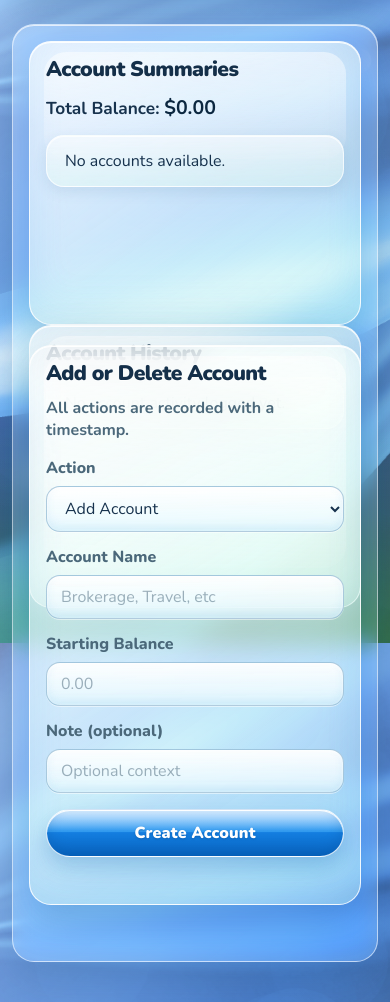
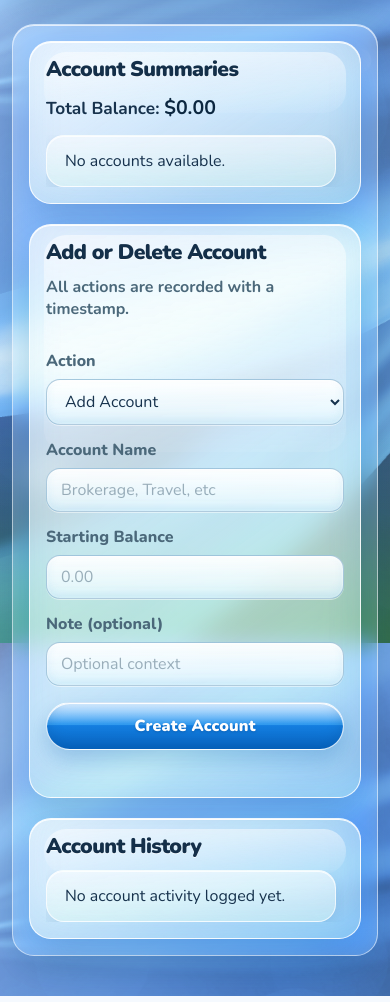
Before and after one commit to setzexe/CyFi, a Flask app: page /accounts/manage in a window 390 px wide. Shown: the part 201-1203 px from the top of the page. Run offline with Flask 3, Linux system fonts and the light colour scheme; data that the repository does not hold is empty; some libraries are stand-ins or nearby versions.

Commit message:
UI Finished ^^

```diff
--- a/static/account_manage.css
+++ b/static/account_manage.css
@@ -22,7 +22,7 @@
   --success: #148451;
   --shadow: rgba(23, 83, 130, 0.24);
   --glass-blur: 18px;
-  --hero-url: url("/static/images/aero-bg.jpg");
+  --hero-url: url("/static/images/aero-bg.png");
 }
 
 * {
@@ -167,8 +167,8 @@ h1 {
   display: grid;
   grid-template-columns: repeat(2, minmax(0, 1fr));
   grid-template-areas:
-    "form accounts"
-    "bills recent";
+    "summary action"
+    "history history";
   gap: 20px;
   background:
     linear-gradient(145deg, rgba(255, 255, 255, 0.28), rgba(210, 244, 255, 0.18));
@@ -215,20 +215,16 @@ h1 {
   z-index: 1;
 }
 
-.form-card {
-  grid-area: form;
+.summary-card {
+  grid-area: summary;
 }
 
-.account-card {
-  grid-area: accounts;
+.action-card {
+  grid-area: action;
 }
 
-.recent-card {
-  grid-area: recent;
-}
-
-.bills-card {
-  grid-area: bills;
+.history-card {
+  grid-area: history;
 }
 
 h2 {
@@ -290,25 +286,30 @@ textarea:focus {
     0 0 22px rgba(31, 159, 242, 0.18);
 }
 
-.form-card form {
+.action-card form {
   display: grid;
   grid-template-columns: repeat(2, minmax(0, 1fr));
   column-gap: 16px;
   align-items: end;
 }
 
-.form-card h2,
-.form-card .hint,
-.form-card .message {
+.action-card h2,
+.action-card .hint,
+.action-card .message {
   grid-column: 1 / -1;
 }
 
-.form-card label:nth-of-type(1),
-.form-card label:nth-of-type(1) + select,
-.form-card label:nth-of-type(3),
-.form-card label:nth-of-type(3) + input,
-.form-card label:nth-of-type(5),
-.form-card label:nth-of-type(5) + input {
+#addFields,
+#deleteFields {
+  grid-column: 1 / -1;
+}
+
+.action-card label:nth-of-type(1),
+.action-card label:nth-of-type(1) + select,
+.action-card label:nth-of-type(3),
+.action-card label:nth-of-type(3) + input,
+.action-card label:nth-of-type(5),
+.action-card label:nth-of-type(5) + input {
   grid-column: 1 / -1;
 }
 
@@ -398,6 +399,37 @@ textarea:focus {
   gap: 12px;
 }
 
+.scroll-stack {
+  padding-right: 8px;
+  overflow-y: auto;
+  overscroll-behavior: contain;
+  scrollbar-width: thin;
+  scrollbar-color: rgba(20, 142, 232, 0.62) rgba(255, 255, 255, 0.28);
+}
+
+.account-summary-stack {
+  max-height: 344px;
+}
+
+.account-history-stack {
+  max-height: 418px;
+}
+
+.scroll-stack::-webkit-scrollbar {
+  width: 10px;
+}
+
+.scroll-stack::-webkit-scrollbar-track {
+  border-radius: 999px;
+  background: rgba(255, 255, 255, 0.28);
+}
+
+.scroll-stack::-webkit-scrollbar-thumb {
+  border: 2px solid rgba(255, 255, 255, 0.46);
+  border-radius: 999px;
+  background: rgba(20, 142, 232, 0.62);
+}
+
 .stack li {
   padding: 14px 18px;
   border: 1px solid rgba(255, 255, 255, 0.7);
@@ -480,23 +512,27 @@ textarea:focus {
   .layout {
     grid-template-columns: 1fr;
     grid-template-areas:
-      "form"
-      "accounts"
-      "recent"
-      "bills";
+      "summary"
+      "action"
+      "history";
     padding: 16px;
   }
 
-  .form-card form {
+  .action-card form {
     grid-template-columns: 1fr;
   }
 
-  .form-card label,
-  .form-card input,
-  .form-card select,
-  .form-card textarea,
+  .action-card label,
+  .action-card input,
+  .action-card select,
+  .action-card textarea,
   .primary-btn {
     grid-column: 1 / -1;
+  }
+
+  .account-summary-stack,
+  .account-history-stack {
+    max-height: 70vh;
   }
 }
 
--- a/static/account_manage.js
+++ b/static/account_manage.js
@@ -38,6 +38,25 @@ function formatDateTime(value) {
     dateStyle: "medium",
     timeStyle: "short",
   }).format(parsed);
+}
+
+function normalizeMoneyInput(value, { allowNegative = false } = {}) {
+  const hasLeadingMinus = allowNegative && value.trimStart().startsWith("-");
+  const cleaned = value.replace(/[^\d.]/g, "");
+  const [whole, ...decimalParts] = cleaned.split(".");
+  const decimals = decimalParts.join("").slice(0, 2);
+  const unsigned = decimalParts.length ? `${whole}.${decimals}` : whole;
+  return `${hasLeadingMinus ? "-" : ""}${unsigned}`;
+}
+
+function parseMoney(value, { allowNegative = false } = {}) {
+  const trimmed = value.trim();
+  const pattern = allowNegative ? /^-?\d+(\.\d{1,2})?$/ : /^\d+(\.\d{1,2})?$/;
+  if (!pattern.test(trimmed)) {
+    return Number.NaN;
+  }
+
+  return Number.parseFloat(trimmed);
 }
 
 function clearChildren(node) {
@@ -145,7 +164,7 @@ function syncActionView() {
 
 function payloadForCreate() {
   const name = ui.newAccountName.value.trim();
-  const startingBalance = Number.parseFloat(ui.newStartingBalance.value);
+  const startingBalance = parseMoney(ui.newStartingBalance.value, { allowNegative: true });
   const note = ui.newAccountNote.value.trim();
 
   if (!name) {
@@ -239,6 +258,12 @@ async function handleSubmit(event) {
 
 ui.actionSelect.addEventListener("change", syncActionView);
 ui.actionForm.addEventListener("submit", handleSubmit);
+ui.newStartingBalance.addEventListener("input", () => {
+  const cleaned = normalizeMoneyInput(ui.newStartingBalance.value, { allowNegative: true });
+  if (ui.newStartingBalance.value !== cleaned) {
+    ui.newStartingBalance.value = cleaned;
+  }
+});
 
 syncActionView();
 loadPageData().catch((error) => {
--- a/static/account_transactions.css
+++ b/static/account_transactions.css
@@ -14,7 +14,7 @@
   --accent-soft: rgba(41, 171, 226, 0.16);
   --shadow: rgba(23, 83, 130, 0.24);
   --border: rgba(94, 154, 196, 0.38);
-  --hero-url: url("/static/images/aero-bg.jpg");
+  --hero-url: url("/static/images/aero-bg.png");
 }
 
 @import url("https://fonts.googleapis.com/css2?family=Nunito:wght@400;600;700;800;900&display=swap");
--- a/templates/accounts_manage.html
+++ b/templates/accounts_manage.html
@@ -17,20 +17,13 @@
     </header>
 
     <main class="layout">
-      <section class="left-column">
-        <article class="card">
-          <h2>Account Summaries</h2>
-          <p class="total">Total Balance: <strong id="manageTotalBalance">$0.00</strong></p>
-          <ul id="manageAccountsList" class="stack"></ul>
-        </article>
-
-        <article class="card">
-          <h2>Account History</h2>
-          <ul id="manageHistoryList" class="stack"></ul>
-        </article>
+      <section class="card summary-card">
+        <h2>Account Summaries</h2>
+        <p class="total">Total Balance: <strong id="manageTotalBalance">$0.00</strong></p>
+        <ul id="manageAccountsList" class="stack scroll-stack account-summary-stack"></ul>
       </section>
 
-      <section class="card right-column">
+      <section class="card action-card">
         <h2>Add or Delete Account</h2>
         <p class="hint">All actions are recorded with a timestamp.</p>
 
@@ -46,7 +39,7 @@
             <input id="newAccountName" type="text" maxlength="80" placeholder="Brokerage, Travel, etc" required />
 
             <label for="newStartingBalance">Starting Balance</label>
-            <input id="newStartingBalance" type="number" step="0.01" placeholder="0.00" required />
+            <input id="newStartingBalance" type="text" inputmode="decimal" autocomplete="off" placeholder="0.00" required />
 
             <label for="newAccountNote">Note (optional)</label>
             <input id="newAccountNote" type="text" placeholder="Optional context" />
@@ -70,6 +63,11 @@
 
         <p id="actionMessage" class="message" role="status" aria-live="polite"></p>
       </section>
+
+      <section class="card history-card">
+        <h2>Account History</h2>
+        <ul id="manageHistoryList" class="stack scroll-stack account-history-stack"></ul>
+      </section>
     </main>
 
     <script src="{{ url_for('static', filename='account_manage.js') }}"></script>
--- a/templates/dashboard.html
+++ b/templates/dashboard.html
@@ -41,7 +41,7 @@
           <input id="transactionName" type="text" placeholder="Coffee, Payroll, Gas" required />
 
           <label for="amount">Amount</label>
-          <input id="amount" type="number" min="0.01" step="0.01" placeholder="0.00" required />
+          <input id="amount" type="text" inputmode="decimal" autocomplete="off" placeholder="0.00" required />
 
           <label for="category">Category</label>
           <input id="category" type="text" placeholder="Food, Bills, Income" required />
```
Also changed, not shown: static/dashboard.css (+42 -1 lines), static/dashboard.js (+23 -1 lines), static/transactions.js (+29 -7 lines), templates/transactions.html (+9 -4 lines), tests/conftest.py (added, +7 -0 lines), static/images/aero-bg.png (added).
